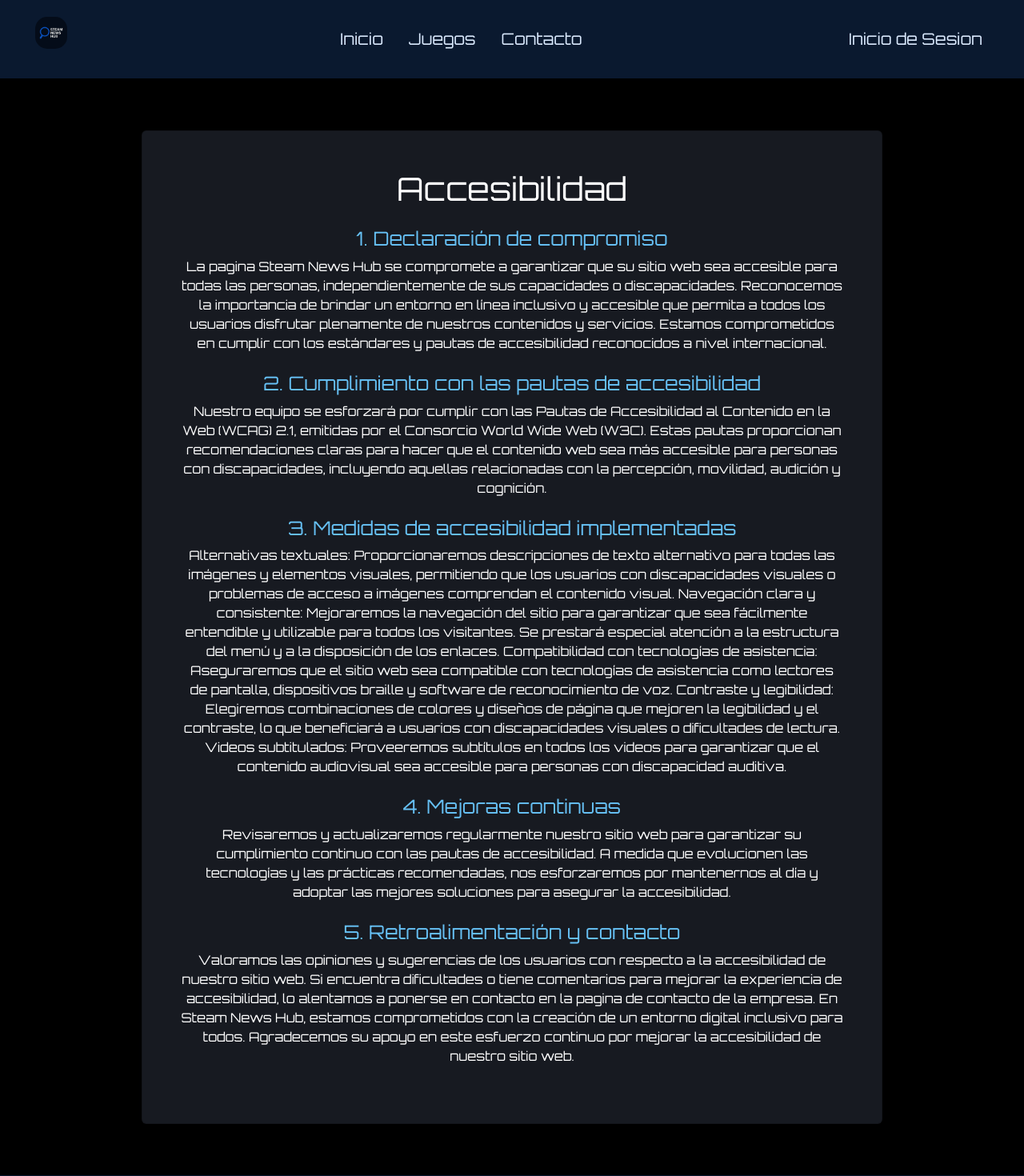
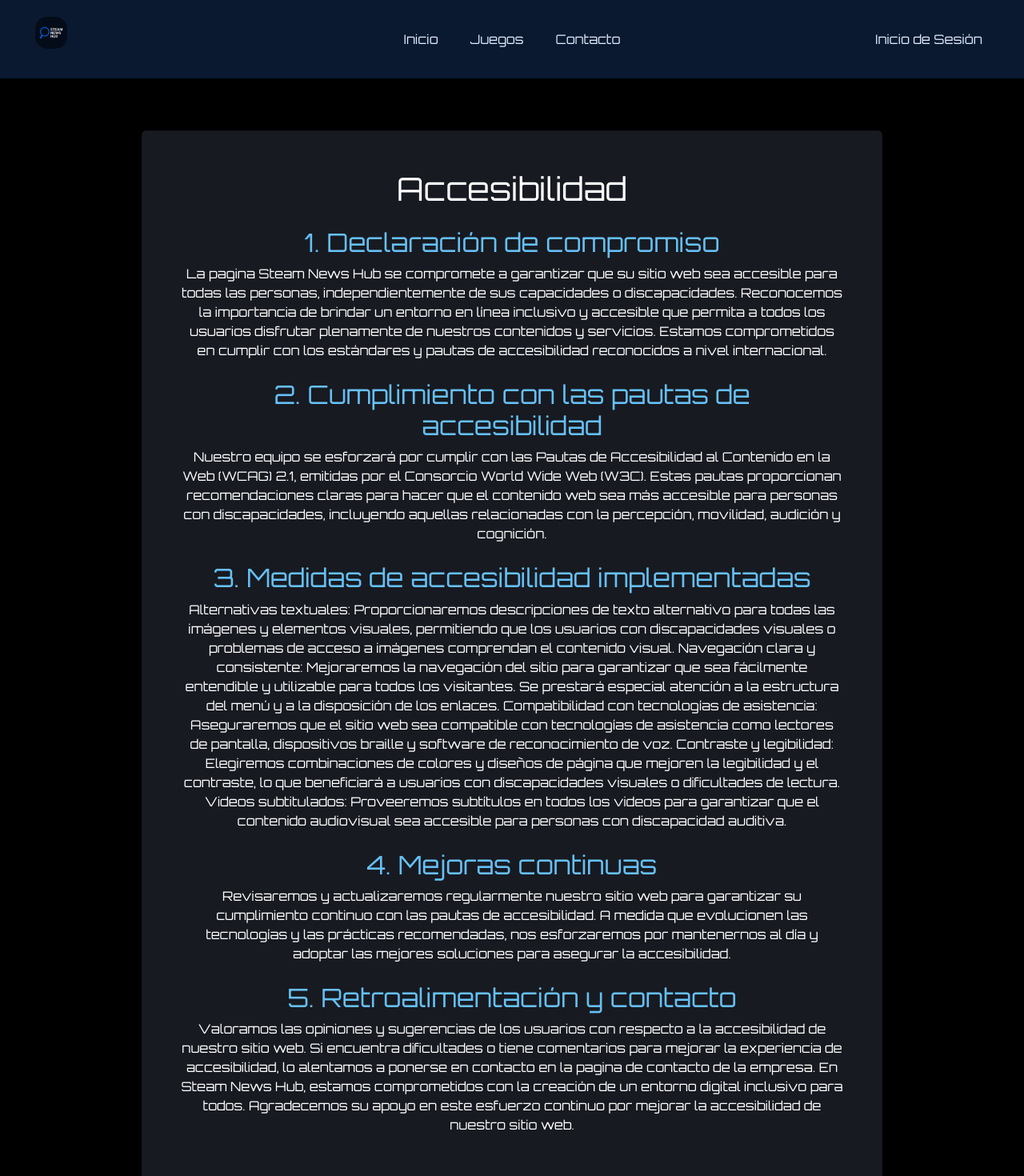
Before and after one commit to DaniAlosPrats/Steam-News-Hub, an Angular app in the folder Front/frontendsteamnewhub/: page /accesibilidad in a window 1280 px wide. Shown: the top 1470 px of the page at 80% size. Built offline with nearby package versions, Linux system fonts and the light colour scheme.

Commit message:
pushing css

```diff
--- a/Front/frontendsteamnewhub/src/app/components/header/header.component.html
+++ b/Front/frontendsteamnewhub/src/app/components/header/header.component.html
@@ -1,12 +1,12 @@
 <nav class="navbar navbar-expand-lg bg-dark navbar-dark border-bottom border-black">
-  <div class="container-fluid">
+  <div class="container-fluid position-relative">
 
-
+    <!-- Logo -->
     <a class="navbar-brand ms-3" routerLink="/home">
       <img src="logos/logo.png" alt="Logo de Steam News Hub" width="40px" />
     </a>
 
-
+    <!-- Toggler -->
     <button
       class="navbar-toggler me-3"
       type="button"
@@ -21,10 +21,10 @@
 
 
     <div class="collapse navbar-collapse" id="navbarNav">
-      <div class="d-flex flex-column flex-lg-row align-items-start align-items-lg-center justify-content-between w-100">
 
-
-        <ul class="navbar-nav mx-lg-auto gap-lg-3 fs-5 text-center text-lg-start">
+      <ul
+        class="navbar-nav gap-4  position-absolute top-50 start-50 "
+        style="transform: translate(-50%, -50%);">
         <li class="nav-item">
           <a routerLink="/home" routerLinkActive="active" class="nav-link">Inicio</a>
         </li>
@@ -36,16 +36,17 @@
         </li>
       </ul>
 
+
+      <div class="ms-auto d-flex align-items-center pe-lg-3">
         @if(isLoggedIn === false) {
-
-        <ul class="navbar-nav fs-5 pe-lg-3">
+          <ul class="navbar-nav ">
             <li class="nav-item">
-            <a routerLink="/login" routerLinkActive="active" class="nav-link">Inicio de Sesion</a>
+              <a routerLink="/login" routerLinkActive="active" class="nav-link">Inicio de Sesión</a>
             </li>
           </ul>
         }
         @if(isLoggedIn === true) {
-         <ul class="navbar-nav fs-5 pe-lg-3" >
+          <ul class="navbar-nav ">
             <li class="nav-item">
               <a routerLink="/perfil" routerLinkActive="active" class="nav-link">Hola, {{ username }}</a>
             </li>
@@ -54,7 +55,6 @@
             </li>
           </ul>
         }
-
       </div>
     </div>
 
--- a/Front/frontendsteamnewhub/src/app/services/juegos.service.ts
+++ b/Front/frontendsteamnewhub/src/app/services/juegos.service.ts
@@ -120,5 +120,9 @@
   );
 }
 
+deleteFavorito(id: number): Observable<any> {
+  return this.http.delete(`/api/favoritos/${id}`);
+}
+
 
 }
--- a/Front/frontendsteamnewhub/src/app/views/accesibilidad/accesibilidad.component.html
+++ b/Front/frontendsteamnewhub/src/app/views/accesibilidad/accesibilidad.component.html
@@ -6,19 +6,19 @@
             <h1 class="text-center mb-4" style ="color: #ffff;">Accesibilidad</h1>
 
             <section class="mb-4">
-              <h2 class="h4 " style="color: #66c0f4;">1. Declaración de compromiso</h2>
+              <h2  style="color: #66c0f4;">1. Declaración de compromiso</h2>
               <p style ="color: #ffff;">
                 La pagina Steam News Hub se compromete a garantizar que su sitio web sea accesible para todas las personas, independientemente de sus capacidades o discapacidades. Reconocemos la importancia de brindar un entorno en línea inclusivo y accesible que permita a todos los usuarios disfrutar plenamente de nuestros contenidos y servicios. Estamos comprometidos en cumplir con los estándares y pautas de accesibilidad reconocidos a nivel internacional.             </p>
             </section>
 
             <section class="mb-4">
-              <h2 class="h4 " style="color: #66c0f4;">2. Cumplimiento con las pautas de accesibilidad</h2>
+              <h2 style="color: #66c0f4;">2. Cumplimiento con las pautas de accesibilidad</h2>
               <p style ="color: #ffff;">
                 Nuestro equipo se esforzará por cumplir con las Pautas de Accesibilidad al Contenido en la Web (WCAG) 2.1, emitidas por el Consorcio World Wide Web (W3C). Estas pautas proporcionan recomendaciones claras para hacer que el contenido web sea más accesible para personas con discapacidades, incluyendo aquellas relacionadas con la percepción, movilidad, audición y cognición.  </p>
             </section>
 
             <section class="mb-4">
-              <h2 class="h4 " style="color: #66c0f4;">3. Medidas de accesibilidad implementadas</h2>
+              <h2  style="color: #66c0f4;">3. Medidas de accesibilidad implementadas</h2>
               <p style ="color: #ffff;">
                 Alternativas textuales: Proporcionaremos descripciones de texto alternativo para todas las imágenes y elementos visuales, permitiendo que los usuarios con discapacidades visuales o problemas de acceso a imágenes comprendan el contenido visual.
 
@@ -32,13 +32,13 @@
             </section>
 
             <section class="mb-4">
-              <h2 class="h4 " style="color: #66c0f4;">4. Mejoras continuas</h2>
+              <h2 style="color: #66c0f4;">4. Mejoras continuas</h2>
               <p style ="color: #ffff;">
                 Revisaremos y actualizaremos regularmente nuestro sitio web para garantizar su cumplimiento continuo con las pautas de accesibilidad. A medida que evolucionen las tecnologías y las prácticas recomendadas, nos esforzaremos por mantenernos al día y adoptar las mejores soluciones para asegurar la accesibilidad.  </p>
             </section>
 
             <section class="mb-4">
-              <h2 class="h4 " style="color: #66c0f4;">5. Retroalimentación y contacto</h2>
+              <h2  style="color: #66c0f4;">5. Retroalimentación y contacto</h2>
               <p style ="color: #ffff;">
                 Valoramos las opiniones y sugerencias de los usuarios con respecto a la accesibilidad de nuestro sitio web. Si encuentra dificultades o tiene comentarios para mejorar la experiencia de accesibilidad, lo alentamos a ponerse en contacto en la pagina de contacto de la empresa.
 
--- a/Front/frontendsteamnewhub/src/app/views/politica-cookies/politica-cookies.component.html
+++ b/Front/frontendsteamnewhub/src/app/views/politica-cookies/politica-cookies.component.html
@@ -12,7 +12,7 @@
             </section>
 
             <section class="mb-4">
-              <h2 class="h4 " style="color: #66c0f4;">Tipos de cookies que utilizamos:</h2>
+              <h2  style="color: #66c0f4;">Tipos de cookies que utilizamos:</h2>
 
               <h6 class="text-decoration-underline" style="color: #66c0f4;">1. Preferencias</h6>
               <p style ="color: #ffff;">
--- a/Front/frontendsteamnewhub/src/app/views/products/products.component.ts
+++ b/Front/frontendsteamnewhub/src/app/views/products/products.component.ts
@@ -146,9 +146,10 @@
     const currentUser = JSON.parse(localStorage.getItem('currentUser') || '{}');
     const iduser = currentUser.id;
 
+
     const likeData = {
       id_juego: event.id_juego,
-      id_usuario: `/api/usuarios/${currentUser.id}`,
+      id_usuario: `/api/usuarios/${iduser}`,
       likes: event.isLiked,
       favoritos: false
     };
```
Also changed, not shown: Front/frontendsteamnewhub/src/app/views/aviso-legal/aviso-legal.component.html (+8 -8 lines), Front/frontendsteamnewhub/src/app/views/politica-privacidad/politica-privacidad.component.html (+10 -10 lines). Lines whose indentation alone changed are shown as unchanged.
